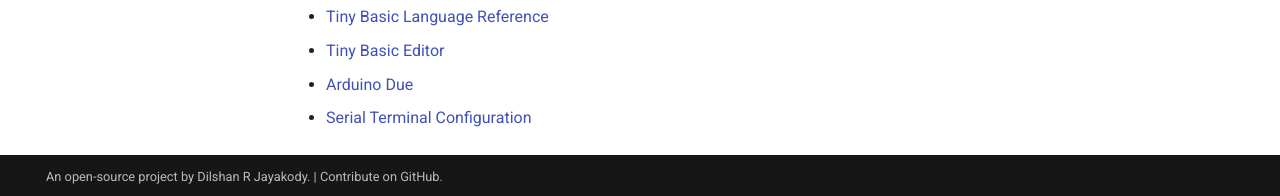
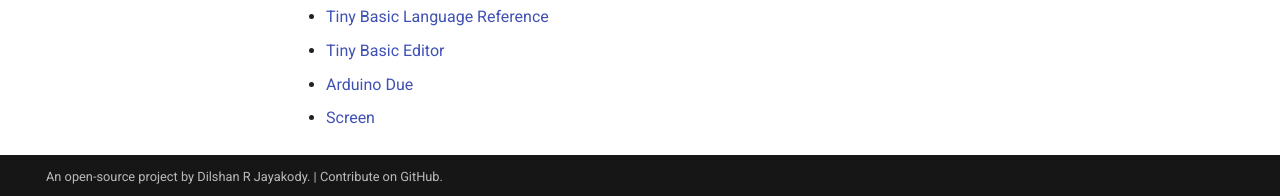
Before and after one commit to dilshan/tiny-basic, an MkDocs documentation site: the page built from docs/guide/hello-world.md, in a window 1280 px wide and 900 px high, scrolled down 1185 px. Shown: the part 701-897 px from the top of the window. Built offline with MkDocs 1.6.1 and Material for MkDocs 9.7.7, drawn with Linux system fonts in a browser that asks for light colours; comment, search, counter and statistics services are not loaded.

Commit message:
Fix issues in the sample code.

```diff
--- a/docs/guide/hello-world.md
+++ b/docs/guide/hello-world.md
@@ -68,4 +68,4 @@
 - [Tiny Basic Language Reference](../manual/language-reference.md)
 - [Tiny Basic Editor](../manual/editor.md)
 - [Arduino Due](../platforms/due.md)
-- [Serial Terminal Configuration](https://linux.die.net/man/1/screen)
+- [Screen](https://linux.die.net/man/1/screen)
```
Also changed, not shown: docs/guide/led-blink.md (+1 -1 lines).
